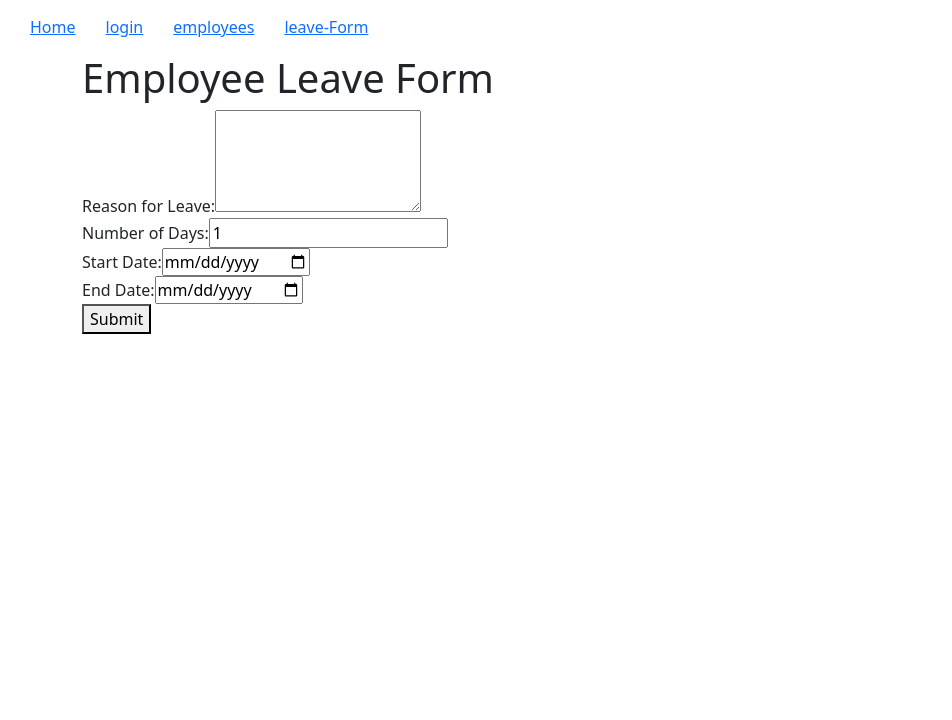
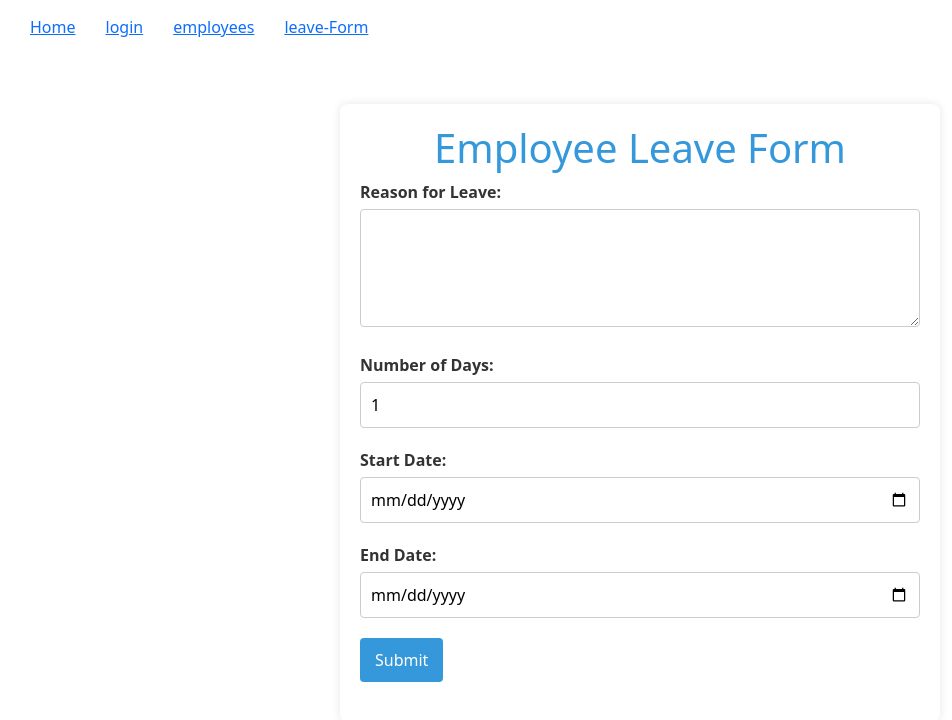
Before and after one commit to bhautikn/EmployeeManagement, an Angular app in the folder registration-app/: page /employees/leave-form in a window 1280 px wide. Shown: the top 720 px of the page, without its empty margins (0-952 px from the left). Built offline with nearby package versions, Linux system fonts and the light colour scheme.

Commit message:
chane in css

```diff
--- a/registration-app/src/app/leave-form/leave-form.component.css
+++ b/registration-app/src/app/leave-form/leave-form.component.css
@@ -1,14 +1,56 @@
-/* Your existing CSS styles here */
+body {
+    font-family: 'Arial', sans-serif;
+    margin: 0;
+    padding: 0;
+    background-color: #f4f4f4;
+}
 
-.result {
-    margin-top: 20px;
+.container {
+    max-width: 600px;
+    margin: 50px auto;
+    background-color: #fff;
+    padding: 20px;
+    border-radius: 8px;
+    box-shadow: 0 0 10px rgba(0, 0, 0, 0.1);
+}
+
+h1 {
+    text-align: center;
+    color: #3498db;
+}
+
+.leave-form {
+    display: flex;
+    flex-direction: column;
+}
+
+.form-group {
+    margin-bottom: 20px;
+}
+
+label {
     font-weight: bold;
-  }
+    color: #333;
+}
 
-  .paid-leave {
-    color: #27ae60;
-  }
+textarea, input {
+    width: 100%;
+    padding: 10px;
+    box-sizing: border-box;
+    margin-top: 5px;
+    border: 1px solid #ccc;
+    border-radius: 4px;
+}
 
-  .unpaid-leave {
-    color: #e74c3c;
-  }
+button {
+    background-color: #3498db;
+    color: #fff;
+    padding: 10px 15px;
+    border: none;
+    border-radius: 4px;
+    cursor: pointer;
+}
+
+button:hover {
+    background-color: #2980b9;
+}
```
